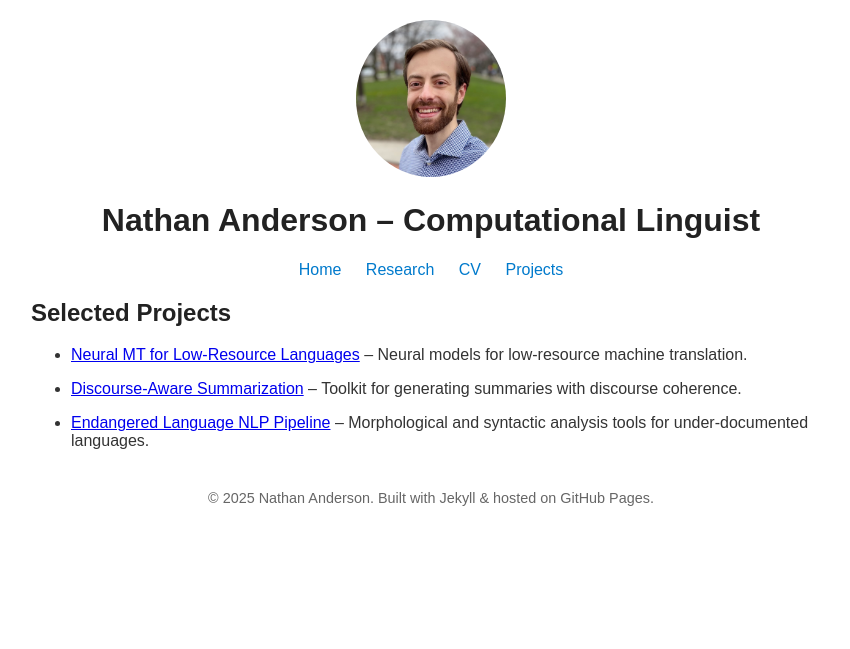
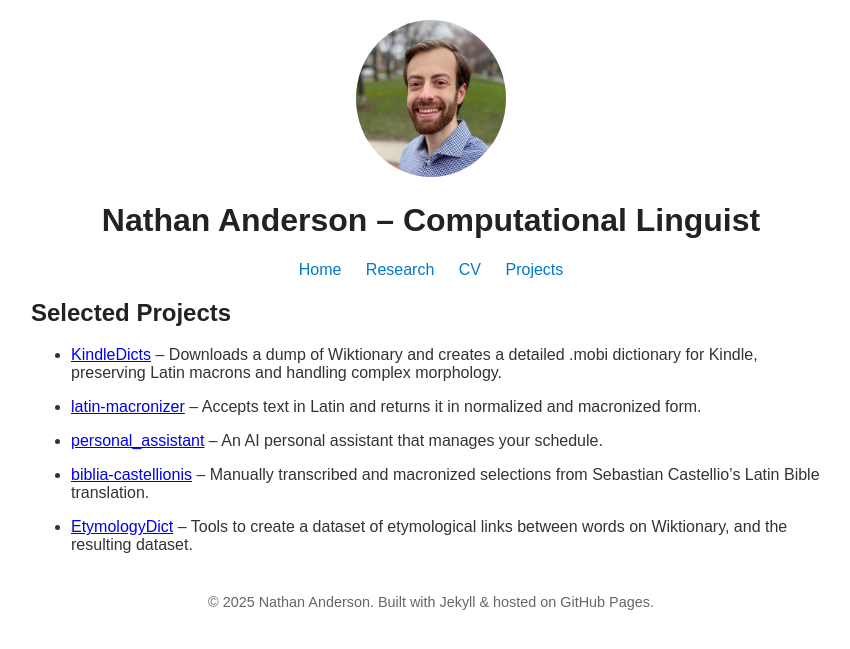
Before and after one commit to njand/njand.github.io, a Jekyll site: the page built from projects.md, in a window 1280 px wide. Shown: the top 649 px of the page, without its empty margins (209-1059 px from the left). Built offline with Jekyll 4.4.1, drawn with Linux system fonts in a browser that asks for light colours.

Commit message:
Updated projects

```diff
--- a/_data/projects.yml
+++ b/_data/projects.yml
@@ -1,11 +1,19 @@
-- name: Neural MT for Low-Resource Languages
-  link: https://github.com/yourusername/project1
-  description: Neural models for low-resource machine translation.
+- name: KindleDicts
+  link: https://github.com/yourusername/KindleDicts
+  description: Downloads a dump of Wiktionary and creates a detailed .mobi dictionary for Kindle, preserving Latin macrons and handling complex morphology.
 
-- name: Discourse-Aware Summarization
-  link: https://github.com/yourusername/project2
-  description: Toolkit for generating summaries with discourse coherence.
+- name: latin-macronizer
+  link: https://github.com/yourusername/latin-macronizer
+  description: Accepts text in Latin and returns it in normalized and macronized form.
 
-- name: Endangered Language NLP Pipeline
-  link: https://github.com/yourusername/project3
-  description: Morphological and syntactic analysis tools for under-documented languages.
+- name: personal_assistant
+  link: https://github.com/yourusername/personal_assistant
+  description: An AI personal assistant that manages your schedule.
+
+- name: biblia-castellionis
+  link: https://github.com/yourusername/biblia-castellionis
+  description: Manually transcribed and macronized selections from Sebastian Castellio's Latin Bible translation.
+
+- name: EtymologyDict
+  link: https://github.com/yourusername/EtymologyDict
+  description: Tools to create a dataset of etymological links between words on Wiktionary, and the resulting dataset.
```
